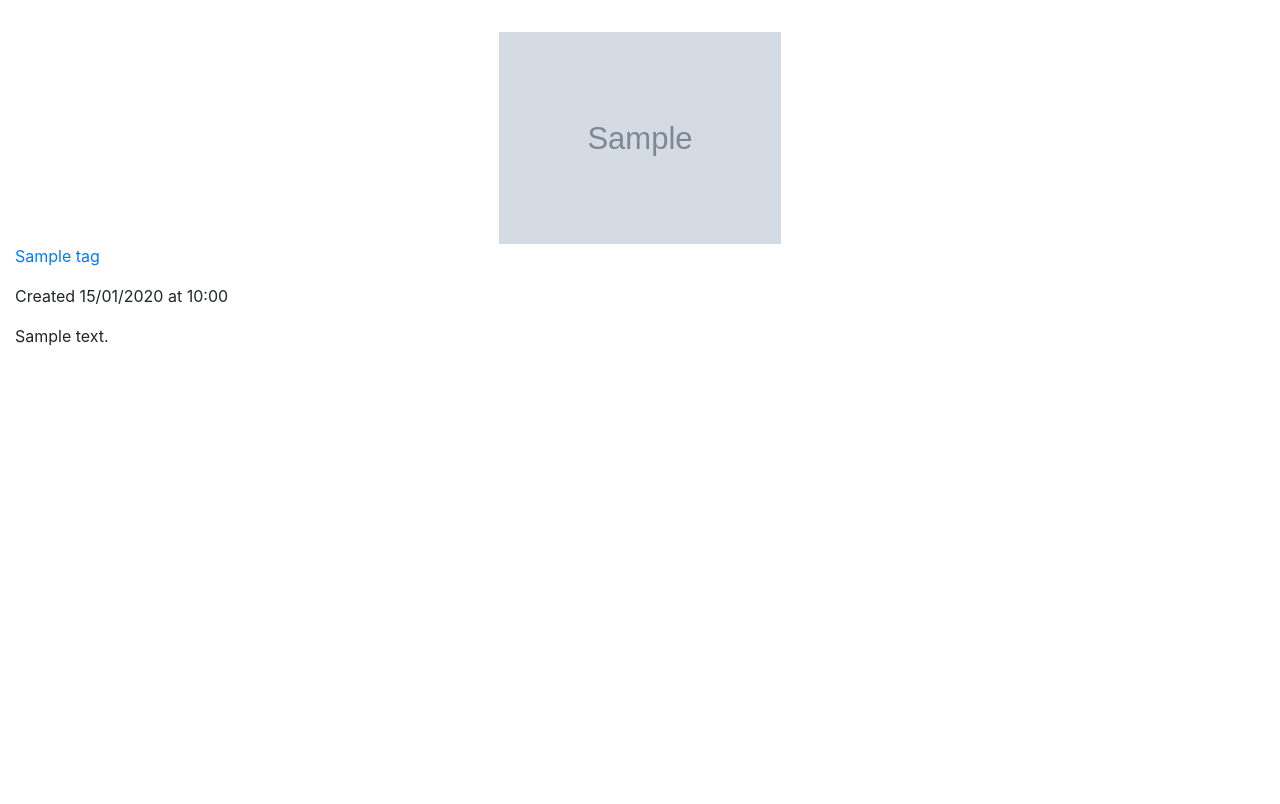
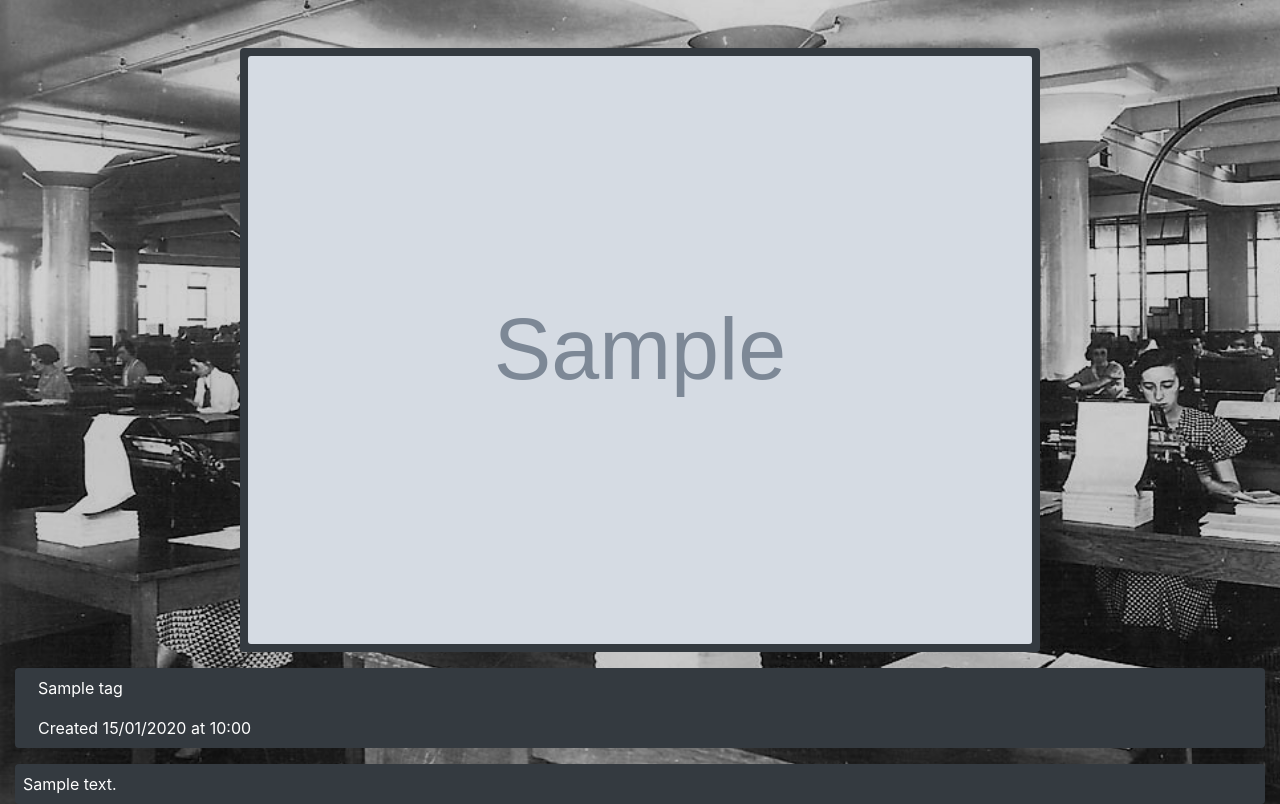
Before and after one commit to Georgeleeh/Flask-Portfolio-Site, a Python web app: template app/templates/detail.html in a window 1280 px wide. Shown: the part 56-860 px from the top of the page. Before the commit the page ends 402 px from the top, so only its background shows below. Run offline with Jinja, Linux system fonts and the light colour scheme; the template is opened without the code that fills it: most values are stand-ins (such as "Sample title", 1, 10 or a date in 2020); grey boxes marked "Sample" are stand-in pictures.

Commit message:
card-ified and added bg-image

```diff
--- a/app/templates/detail.html
+++ b/app/templates/detail.html
@@ -1,10 +1,12 @@
 {% extends "base.html" %}
 
+{% block extra_head %}
+<link rel=stylesheet type=text/css href="{{ url_for('static', filename='css/moar.css') }}" />
+{% endblock %}
+
+{% block body_class %}bg-typists{% endblock %}
+
 {% block title %}{{ entry.title }}{% endblock %}
-
-{% block feature_image %}
-<img class="img-fluid" src="{{ entry.feature_image }}" alt="{{ entry.feature_image }}">
-{% endblock %}
 
 {% block content_title %}{{ entry.title }}{% endblock %}
 
@@ -17,14 +19,28 @@
 {% endblock %}
 
 {% block content %}
-<p>
+<div style="padding-top: 1em;">
+  <div class="card border-0 text-white bg-dark mx-auto" style="padding: 0.5em; max-width: 800px;">
+<img class="card-img" src="{{ entry.feature_image }}" alt="{{ entry.feature_image }}">
+</div>
+</div>
+
+<div style="padding-top: 1em;">
+  <div class="card border-0 text-white bg-dark" style="padding: 0.5em;">
+    <p class="col card-text">
       {% for tag in tags %}
-  <a href='#'>{{ tag }}</a>
+      <a class="text-white" href='#'>{{ tag }}</a>
       {% if not loop.last %}
       ,
       {% endif %}
       {% endfor %}
     </p>
-<p>Created {{ entry.timestamp.strftime('%d/%m/%Y at %H:%M') }}</p>
+    <p class="col card-text">Created {{ entry.timestamp.strftime('%d/%m/%Y at %H:%M') }}</p>
+  </div>
+</div>
+<div style="padding-top: 1em;">
+  <div class="card border-0 text-white bg-dark" style="padding: 0.5em;">
     {{ entry.html_content }}
+  </div>
+</div>
 {% endblock %}
```
Lines whose indentation alone changed are shown as unchanged.
